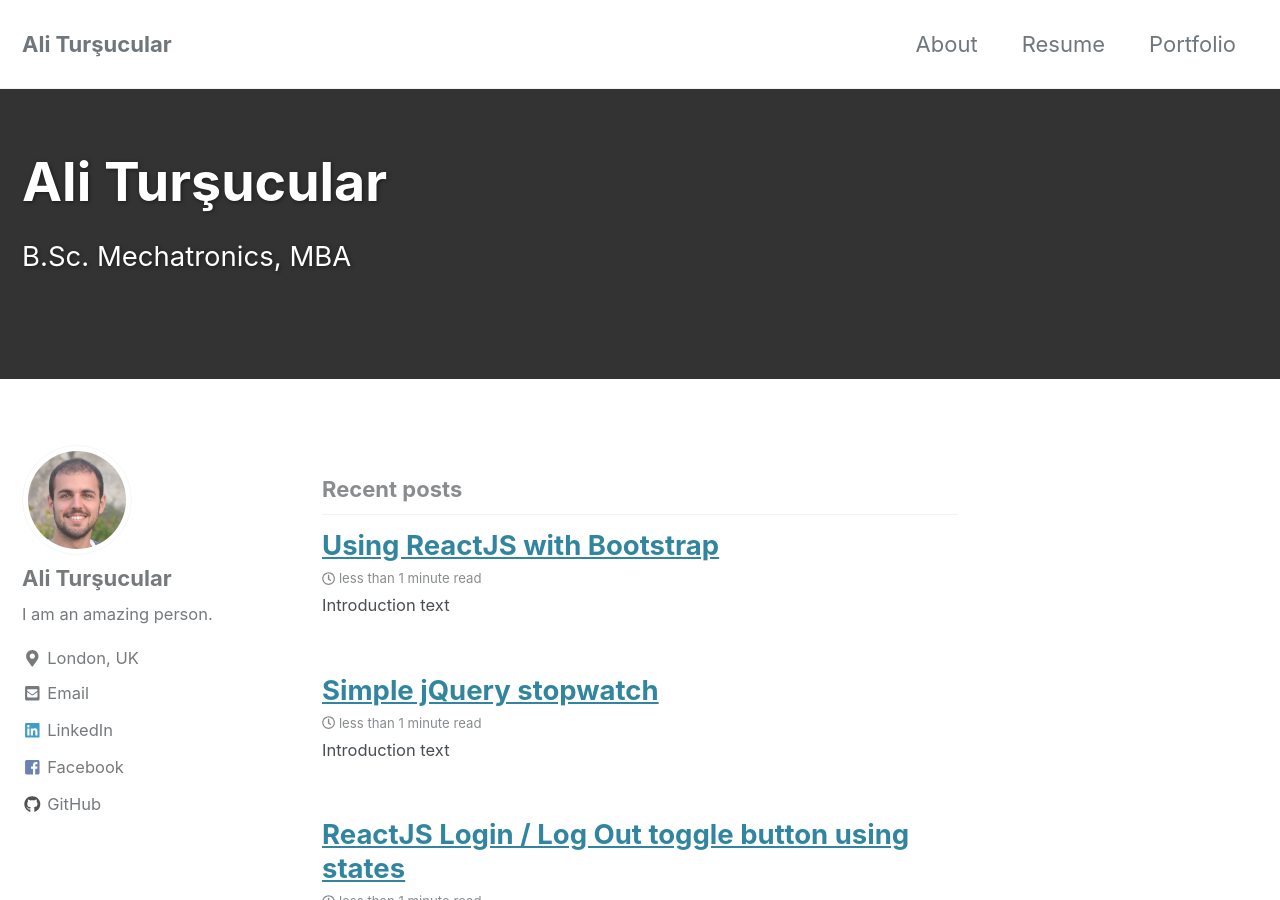
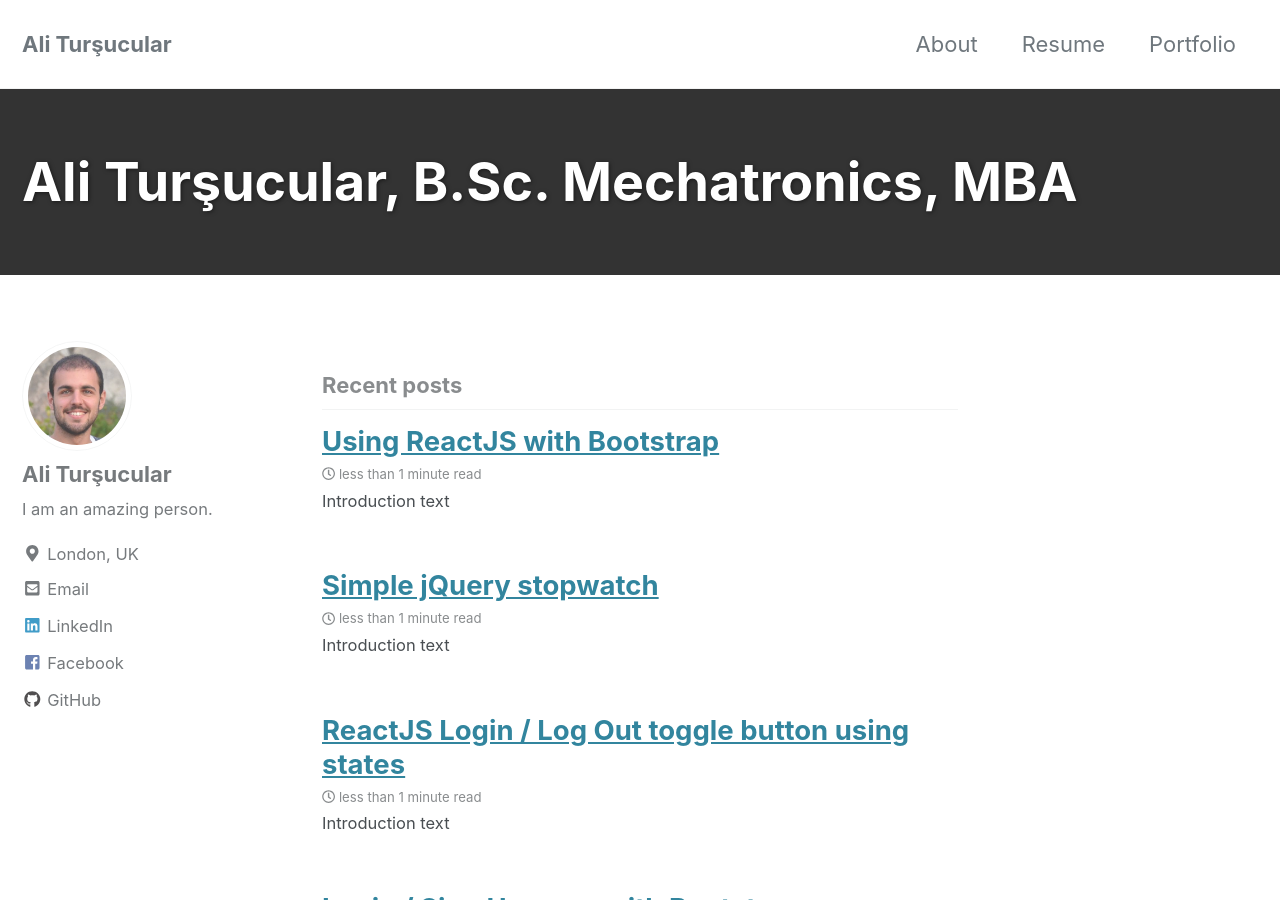
Before and after one commit to alitursucular/alitursucular.github.io, a Jekyll site: the page built from index.html, in a window 1280 px wide and 900 px high. Built offline with Jekyll 4.4.1, drawn with Linux system fonts in a browser that asks for light colours; cached includes are drawn as plain includes; the list of posts is cut into pages by our own code.

Commit message:
Page title font size fix

```diff
--- a/_sass/minimal-mistakes/_page.scss
+++ b/_sass/minimal-mistakes/_page.scss
@@ -173,7 +173,7 @@
     }
 
     .page__title {
-      font-size: $type-size-4;
+      font-size: $type-size-5;
 
       @include breakpoint($small) {
         font-size: $type-size-1;
--- a/index.html
+++ b/index.html
@@ -1,9 +1,8 @@
 ---
 layout: home
 author_profile: true
-title: "Ali Turşucular"
+title: "Ali Turşucular, B.Sc. Mechatronics, MBA"
 read_time: false
-excerpt: "B.Sc. Mechatronics, MBA"
 header:
   overlay_color: "#333"
 ---
```
